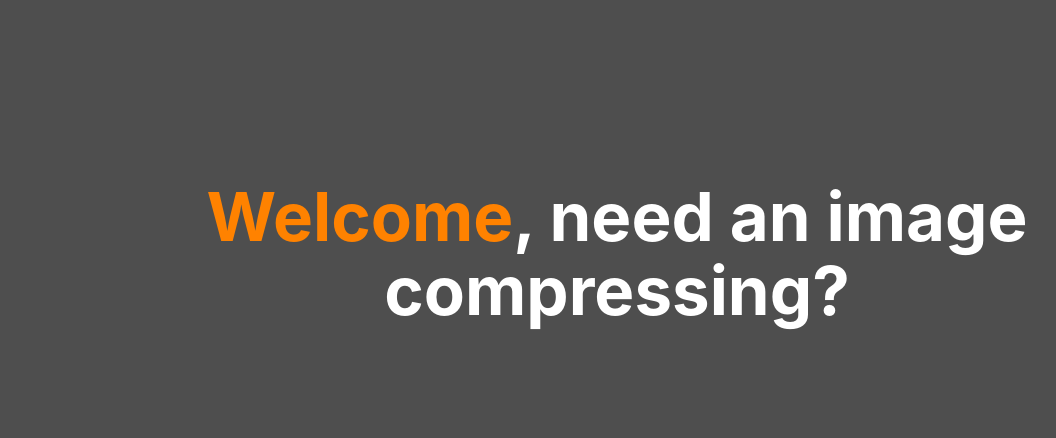
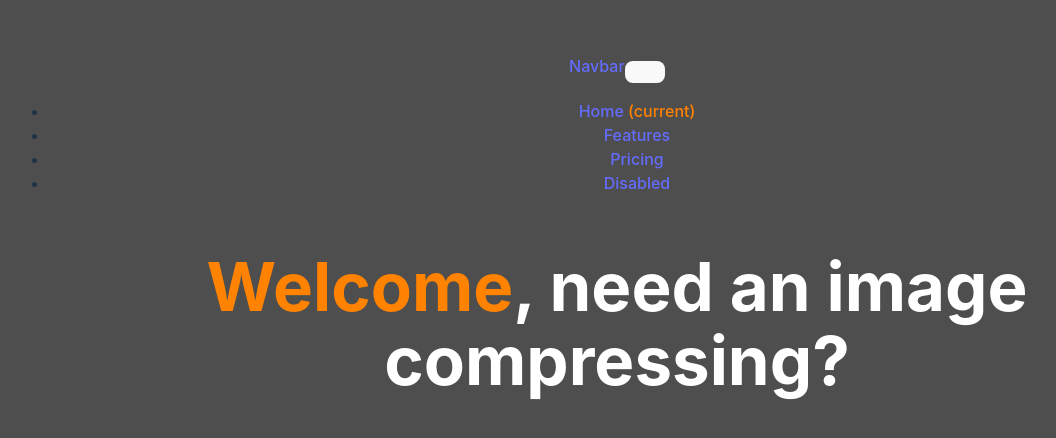
Before and after one commit to Lee-jr-81/image-app, a React (Vite) app: page / in a window 1280 px wide. Shown: the part 146-584 px from the top of the page, without its empty margins (23-1079 px from the left). Built offline with nearby package versions, Linux system fonts and the light colour scheme.

Commit message:
app.jsx edited to import Navbar from components, navbar.jsx edited to include commented out instructions for the next steps

```diff
--- a/src/App.jsx
+++ b/src/App.jsx
@@ -1,10 +1,13 @@
 import { useState } from "react";
 import reactLogo from "./assets/react.svg";
 import viteLogo from "/vite.svg";
+import Navbar from "./components/Navbar";
 import "./App.css";
 
 function App() {
   return (
+    <>
+      <Navbar />
       <main className="background">
         <section>
           <h1 className="main_title">
@@ -12,6 +15,7 @@
           </h1>
         </section>
       </main>
+    </>
   );
 }
 
--- a/src/components/Navbar.jsx
+++ b/src/components/Navbar.jsx
@@ -5,7 +5,9 @@
     return (
         <section>
             <nav class="navbar navbar-expand-lg navbar-light bg-light">
-                <a class="navbar-brand" href="#">Navbar</a>
+                <a class="navbar-brand" href="#">
+                {/* <></> */}
+                Navbar</a>
                 <button class="navbar-toggler" type="button" data-toggle="collapse" data-target="#navbarNav" aria-controls="navbarNav" aria-expanded="false" aria-label="Toggle navigation">
                     <span class="navbar-toggler-icon"></span>
                 </button>
```
Lines whose indentation alone changed are shown as unchanged.
